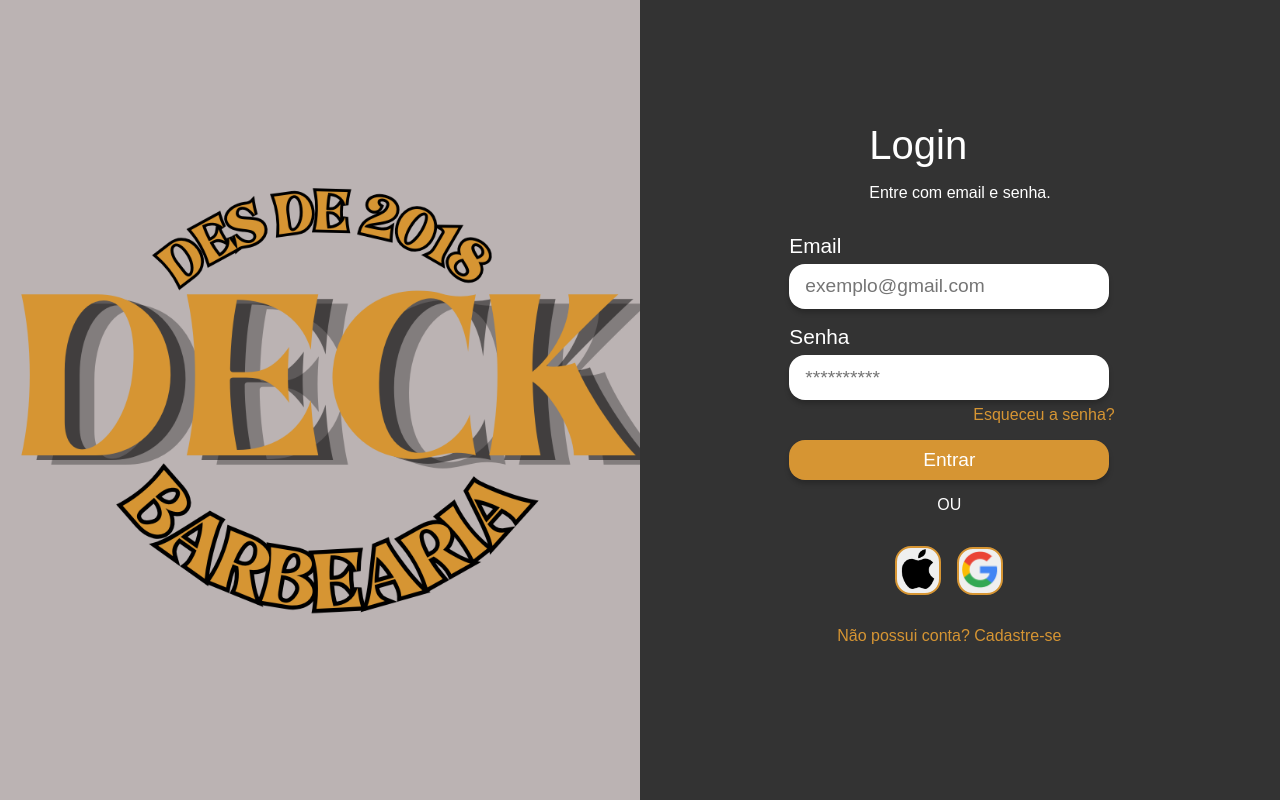
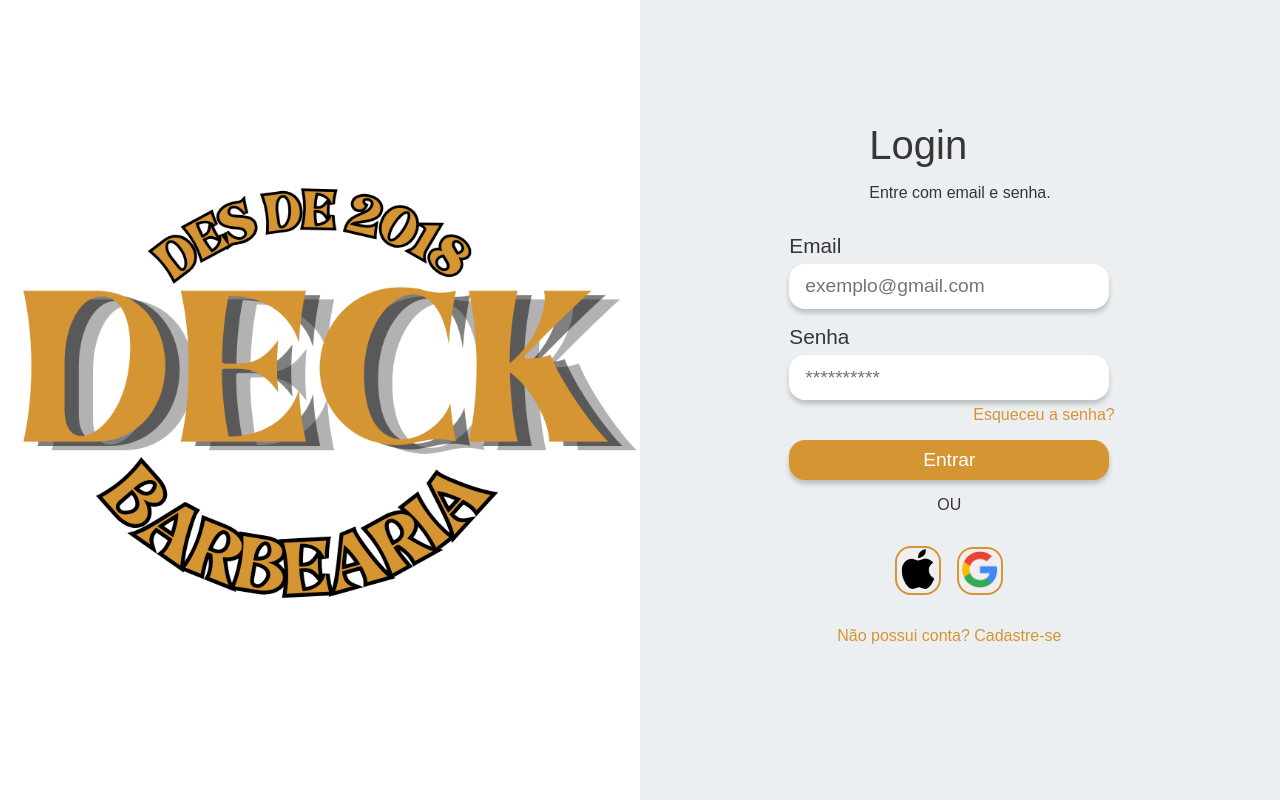
Before and after one commit to biellil/CorteFacil, a React (Vite) app: page / in a window 1280 px wide. Built offline with nearby package versions, Linux system fonts and the light colour scheme; a web font is replaced by a local one.

Commit message:
fix: :bug: corrigindo erro 'toggleTheme' is assigned a value but never

```diff
--- a/src/App.tsx
+++ b/src/App.tsx
@@ -1,4 +1,4 @@
-import { useState } from 'react'
+import { useEffect, useState } from 'react'
 import { BrowserRouter } from 'react-router-dom'
 import { ThemeProvider } from 'styled-components'
 import { Routers } from './Router'
@@ -8,9 +8,17 @@ import { darkTheme, lightTheme } from './styles/themes'
 export function App() {
   const [theme, setTheme] = useState('dark')
 
-  const toggleTheme = () => {
+  useEffect(() => {
+    const preferredTheme = window.matchMedia('(prefers-color-scheme: dark)')
+      .matches
+      ? 'dark'
+      : 'light'
+    setTheme(preferredTheme)
+  }, [])
+
+  /* const toggleTheme = () => {
     theme === 'light' ? setTheme('dark') : setTheme('light')
-  }
+  } */
   return (
     <>
       <ThemeProvider theme={theme === 'light' ? lightTheme : darkTheme}>
```
